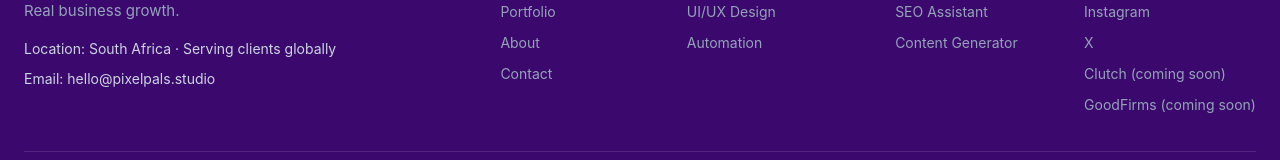
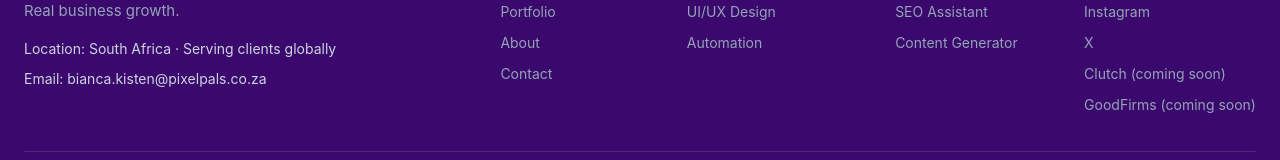
Before and after one commit to biancakisten/pixelpals, a Next.js app: page / in a window 1280 px wide. Shown: the part 4739-4899 px from the top of the page. Built offline with nearby package versions, Linux system fonts and the light colour scheme.

Commit message:
email update

```diff
--- a/components/EndPageBanner.jsx
+++ b/components/EndPageBanner.jsx
@@ -1,7 +1,7 @@
 import './EndPageBanner.css';
 
 export default function EndPageBanner({
-  projectHref = 'mailto:hello@pixelpals.studio',
+  projectHref = 'mailto:bianca.kisten@pixelpals.co.za',
   platformHref = '#ai-platform',
 }) {
   return (
--- a/components/Footer.jsx
+++ b/components/Footer.jsx
@@ -65,8 +65,8 @@ export default function Footer() {
 
             <p className="site-footer__detail">
               Email:{' '}
-              <a href="mailto:hello@pixelpals.studio">
-                hello@pixelpals.studio
+              <a href="mailto:bianca.kisten@pixelpals.co.za">
+                bianca.kisten@pixelpals.co.za
               </a>
             </p>
           </div>
--- a/components/PixelPalsHero.jsx
+++ b/components/PixelPalsHero.jsx
@@ -14,7 +14,7 @@ const indicators = [
 ];
 
 export default function PixelPalsHero({
-  startProjectHref = 'mailto:hello@pixelpals.studio',
+  startProjectHref = 'mailto:bianca.kisten@pixelpals.co.za',
   aiPlatformHref = '#ai-platform',
 }) {
   return (
```
